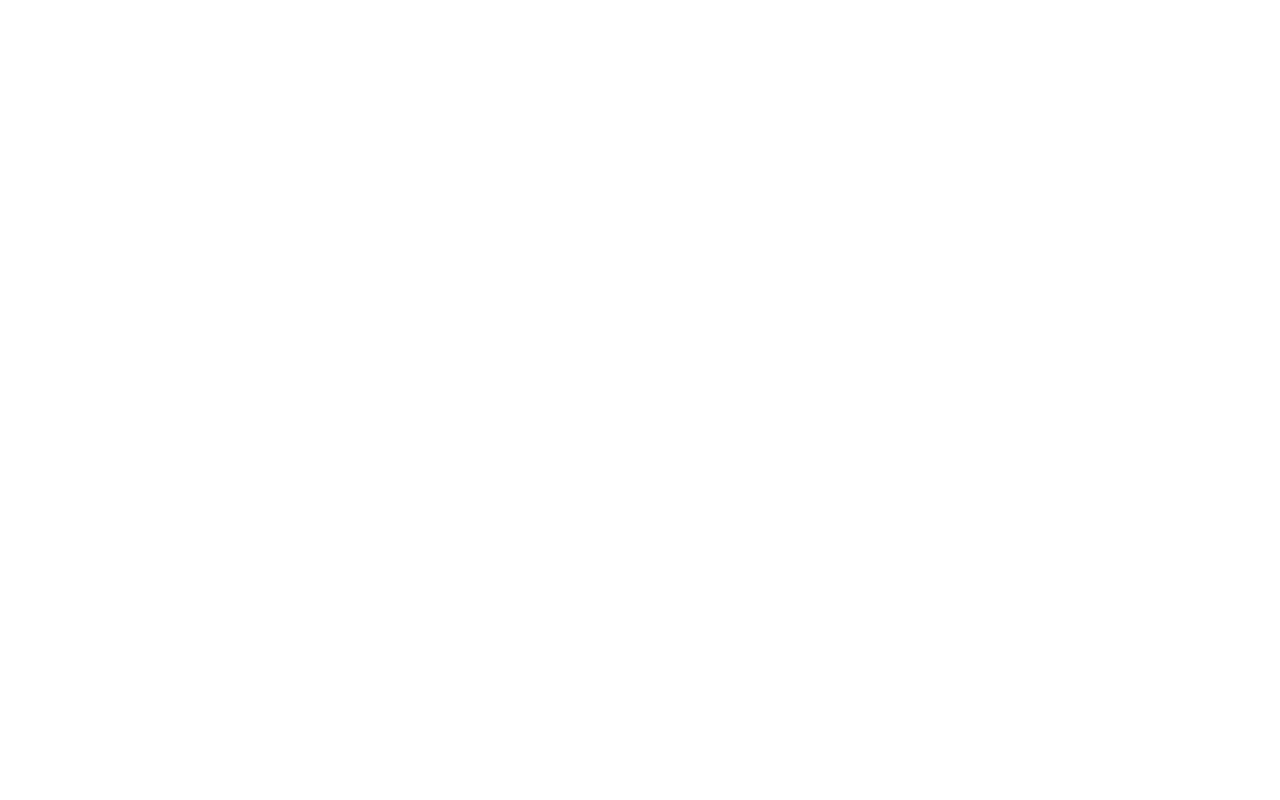
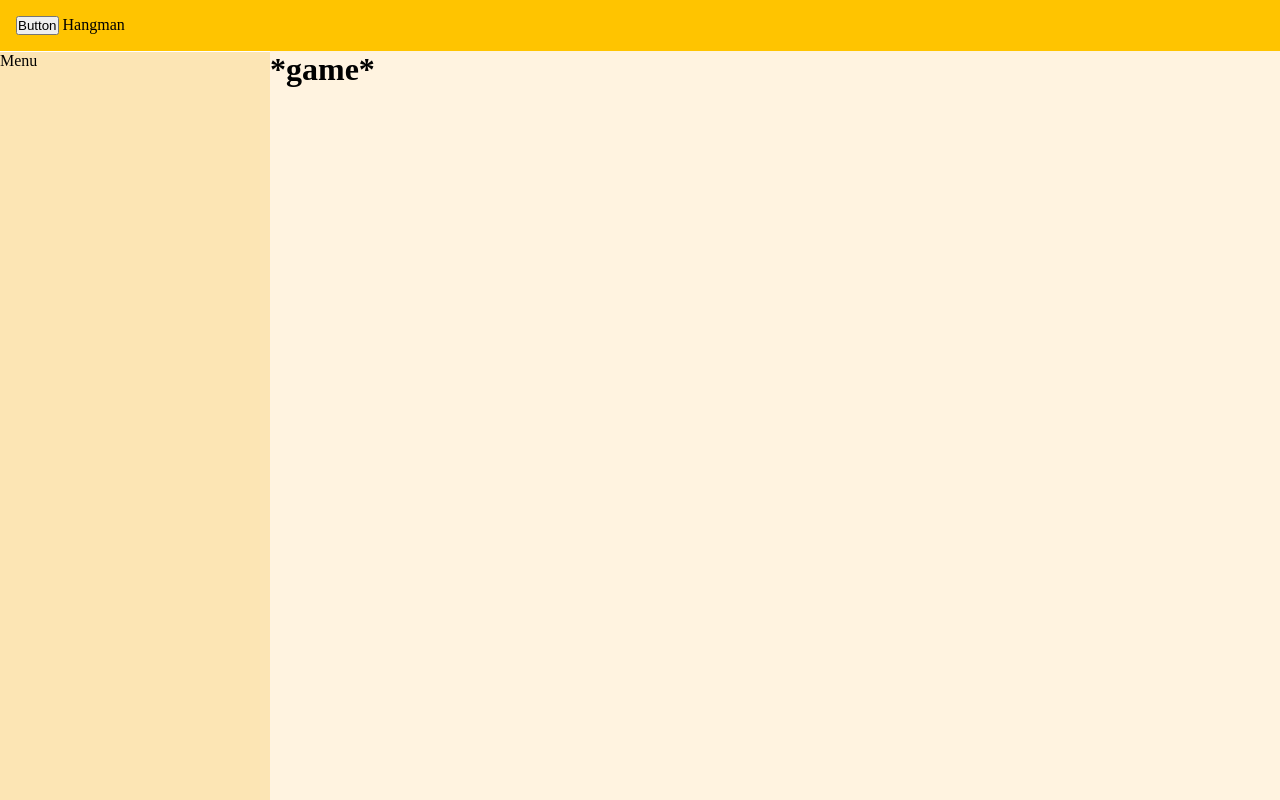
Before and after one commit to desertedClub/Hangman, a plain HTML site: page index.html in a window 1280 px wide. Drawn offline with Linux system fonts and the light colour scheme.

Commit message:
Navbar, sidebar dump

```diff
--- a/index.css
+++ b/index.css
@@ -0,0 +1,46 @@
+* {
+    margin: 0;
+    padding: 0;
+}
+body {
+    height: 100vh;
+    display: grid;
+    grid-template-columns: 270px 1fr;
+    grid-template-rows: auto 1fr;
+    grid-template-areas:
+        "navbar navbar"
+        "sidebar main";
+}
+nav {
+    top: 0;
+    position: sticky;
+    grid-area: navbar;
+    background-color: rgb(255, 196, 0);
+    padding: 1em;
+}
+aside {
+    height: calc(100vh - 52px);
+    top: 52px;
+    position: sticky;
+    align-self: start;
+    grid-area: sidebar;
+    background-color: rgb(252, 229, 180);
+}
+main {
+    grid-area: main;
+    background-color: rgb(255, 243, 224);
+}
+
+@media(max-width: 800px) {
+    body {
+        grid-template-columns: 1fr;
+    }
+    aside {
+        position: fixed;
+        width: 300px;
+        display: none;
+    }
+    .show {
+        display: block;
+    }
+}
--- a/index.html
+++ b/index.html
@@ -7,11 +7,32 @@
         <meta charset="UTF-8">
         <meta name="viewport" content="width=device-width, initial-scale=1.0">
         <link rel="stylesheet" href="index.css">
+        <script type="text/javascript" src="scripts/app.js" defer></script>
     </head>
-        <div id="game">
+
+    <body>
+        <nav>
+            <button id="menu-btn" onClick="toggleSidebar()">
+                Button
+            </button>
+                Hangman
+        </nav>
+        <aside id="sidebar">Menu</aside>
+<!-- ///////////////////// main screen /////////////////////////// -->
+        <main>
+        <div id="main-screen">
+            <h1>*game*</h1>
+
+<!-- /////////////////////////// game ///////////////////////////// -->
+            <div id="game">
+
+            </div>
+<!-- ///////////////////////// game difficulty //////////////////// -->
+            <div id="game-dif">
+
+            </div>
 
         </div>
-    <body>
-
+        </main>
     </body>
 </html>
--- /dev/null
+++ b/scripts/app.js
@@ -0,0 +1,5 @@
+const sidebar = document.getElementById('sidebar')
+
+function toggleSidebar() {
+    sidebar.classList.toggle('show')
+}
```
Also changed, not shown: media/images/burger.svg (added).
